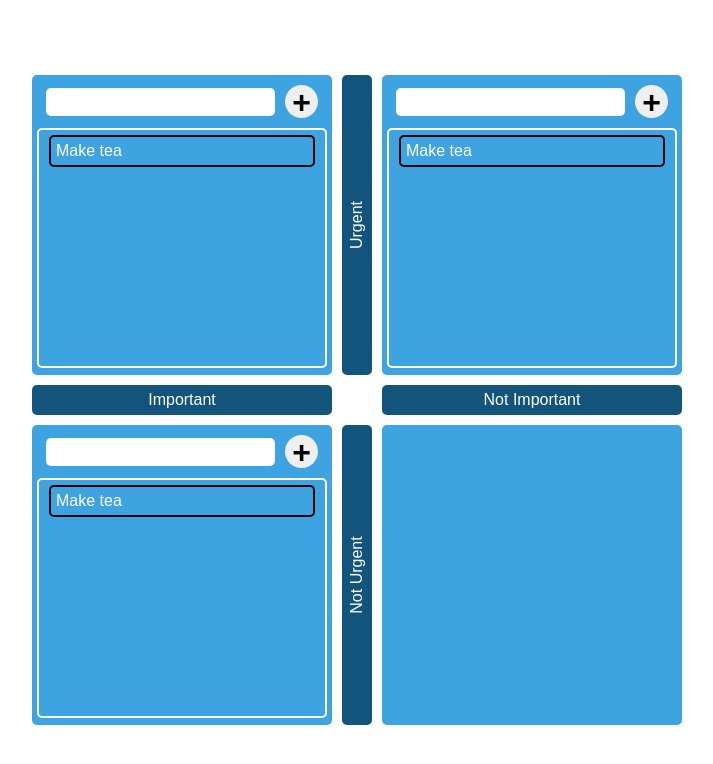
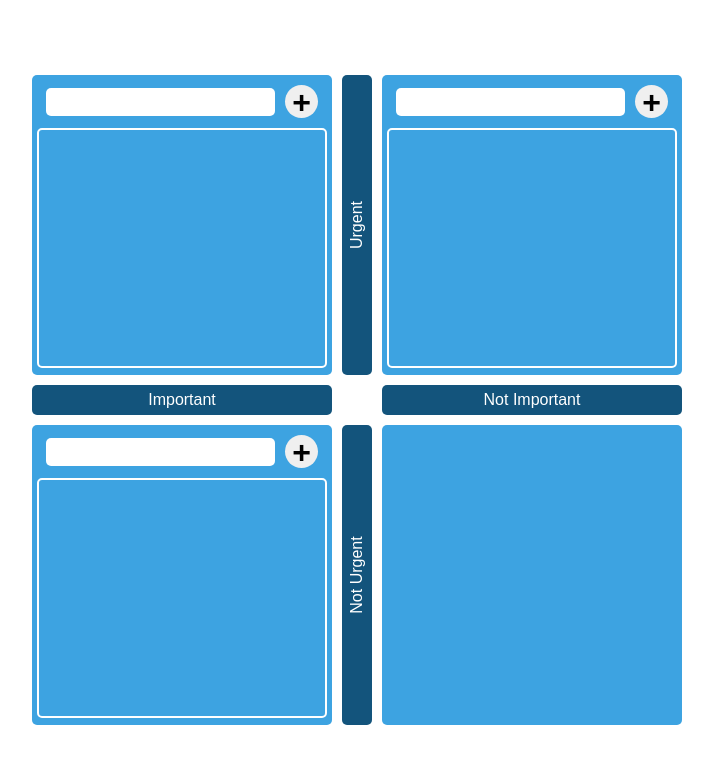
Before and after one commit to prosperinweb/eisenhower-matrix, a plain HTML site: page index.html in a window 1280 px wide. Shown: the whole page, without its empty margins (283-996 px from the left). Drawn offline with Linux system fonts and the light colour scheme.

Commit message:
Fixed bugs

```diff
--- a/app.js
+++ b/app.js
@@ -1,6 +1,7 @@
 const forms = document.querySelectorAll("form");
 const listContainers = document.querySelectorAll(".list-container");
 const taskItems = document.querySelectorAll(".task-item");
+let order = 0;
 
 forms.forEach(form => {
   form.addEventListener("submit", e => {
@@ -11,9 +12,12 @@ forms.forEach(form => {
       const taskItem = document.createElement("li");
       taskItem.setAttribute("draggable", true);
       taskItem.setAttribute("class", "task-item");
+      taskItem.setAttribute("id", `${listContainer.id}-${order}`);
       taskItem.textContent = taskInput.value;
       taskInput.value = "";
       listContainer.appendChild(taskItem);
+      console.log(taskItem.id);
+      order++;
     } else {
       taskInput.value = "";
     }
@@ -29,6 +33,7 @@ function dragStart(e) {
   } catch (error) {
     e.dataTransfer.setData("Text", e.target.id);
   }
+  console.log(this);
   sourceContainerId = this.parentElement.id;
 }
 
--- a/index.html
+++ b/index.html
@@ -23,27 +23,25 @@
             <input id="task-input" type="text" />
             <input id="submit-btn" type="submit" value="+" />
           </form>
-          <ul id="first" class="list-container" data-role="drag-source-target">
-            <li id="first-0" draggable="true" class="task-item">Make tea</li>
-          </ul>
+          <ul
+            id="first"
+            class="list-container"
+            data-role="drag-source-target"
+          ></ul>
         </div>
         <div class="card schedule-tasks ">
           <form>
             <input id="task-input" type="text" />
             <input id="submit-btn" type="submit" value="+" />
           </form>
-          <ul id="second" class="list-container">
-            <li id="second-0" draggable="true" class="task-item">Make tea</li>
-          </ul>
+          <ul id="second" class="list-container"></ul>
         </div>
         <div class="card delegate-tasks">
           <form>
             <input id="task-input" type="text" />
             <input id="submit-btn" type="submit" value="+" />
           </form>
-          <ul id="third" class="list-container">
-            <li id="third-0" draggable="true" class="task-item">Make tea</li>
-          </ul>
+          <ul id="third" class="list-container"></ul>
         </div>
         <div class="card eliminate-tasks">
           <ul></ul>
```
